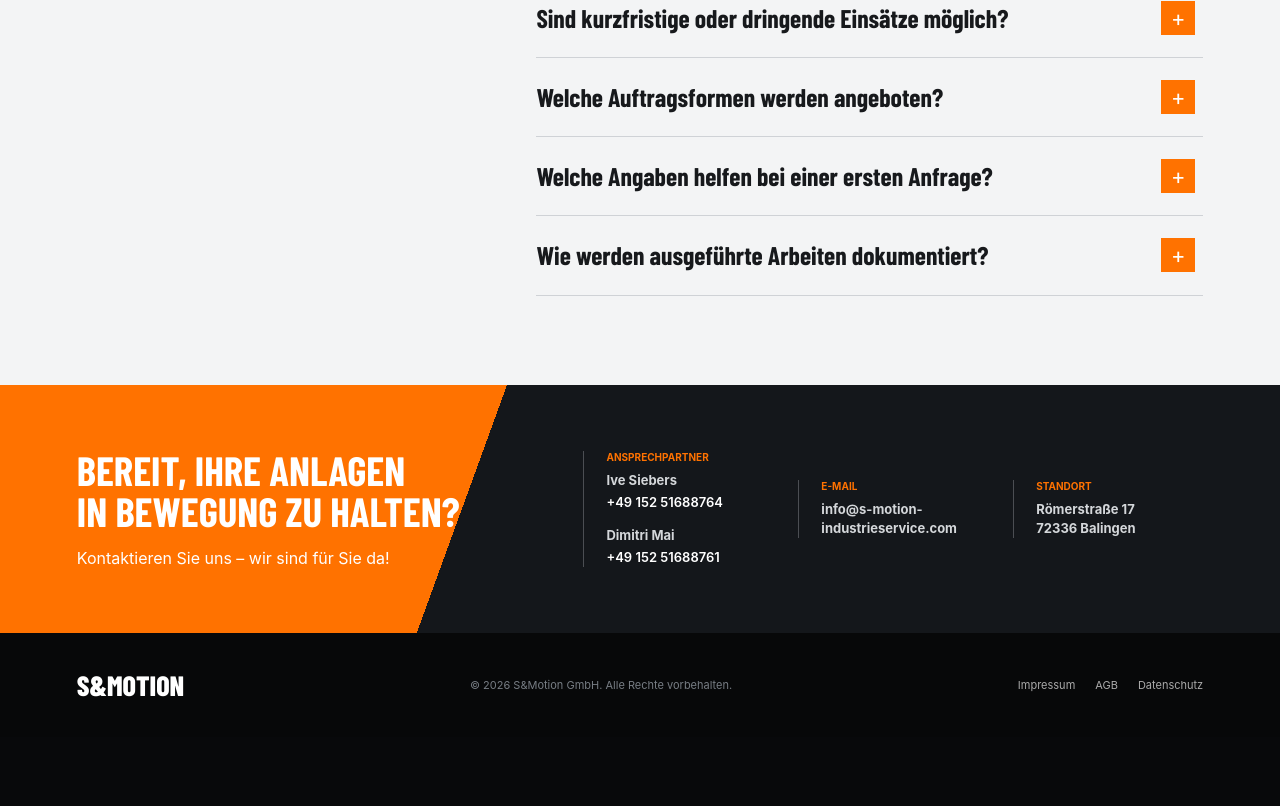
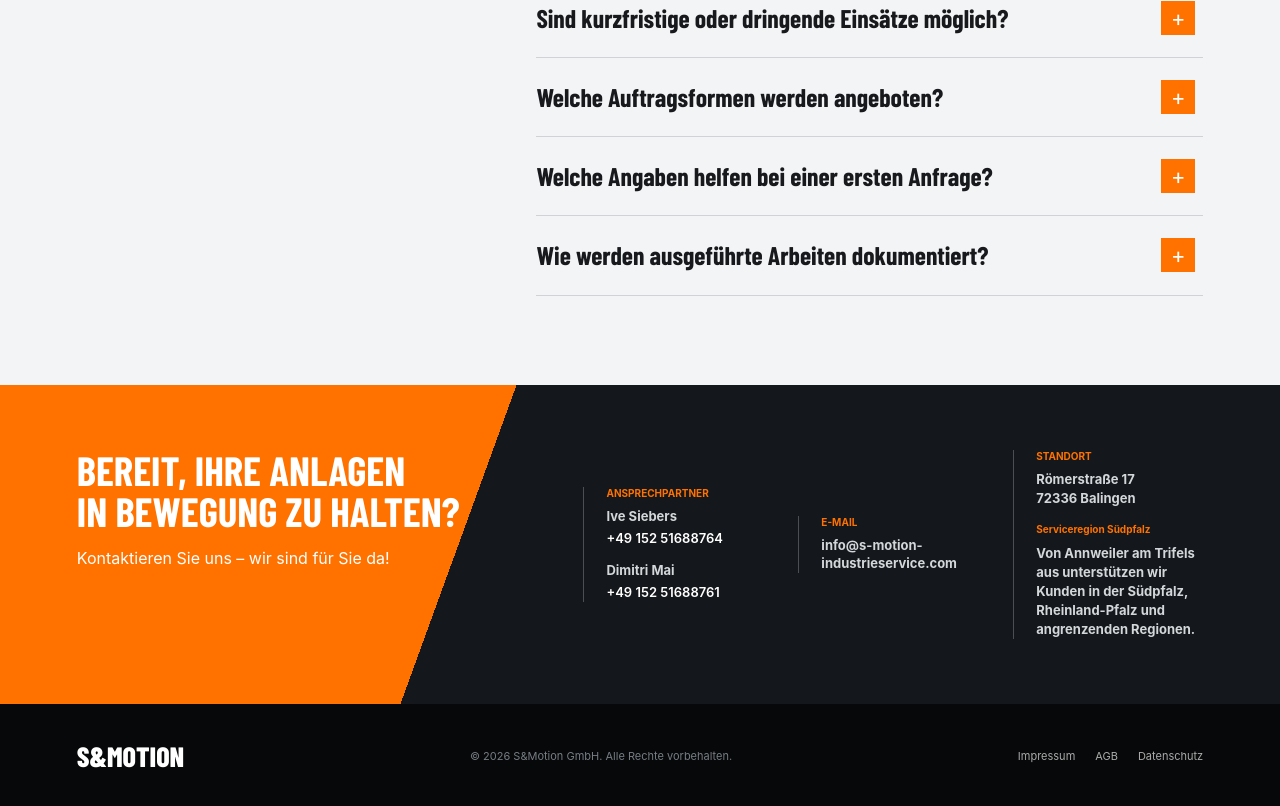
Before and after one commit to DJOGUREZ/s-motion-website, a plain HTML site: page index.html in a window 1280 px wide. Shown: the part 4589-5395 px from the top of the page. Before the commit the page ends 5326 px from the top, so only its background shows below. Drawn offline with Linux system fonts and the light colour scheme.

Commit message:
Add Südpfalz service region

```diff
--- a/index.html
+++ b/index.html
@@ -527,6 +527,10 @@
                 <div>
                     <span>STANDORT</span>
                     <strong>Römerstraße 17<br>72336 Balingen</strong>
+                    <strong style="margin-top: 14px;">
+                        <span>Serviceregion Südpfalz</span>
+                        Von Annweiler am Trifels aus unterstützen wir Kunden in der Südpfalz, Rheinland-Pfalz und angrenzenden Regionen.
+                    </strong>
                 </div>
 
             </div>
```
